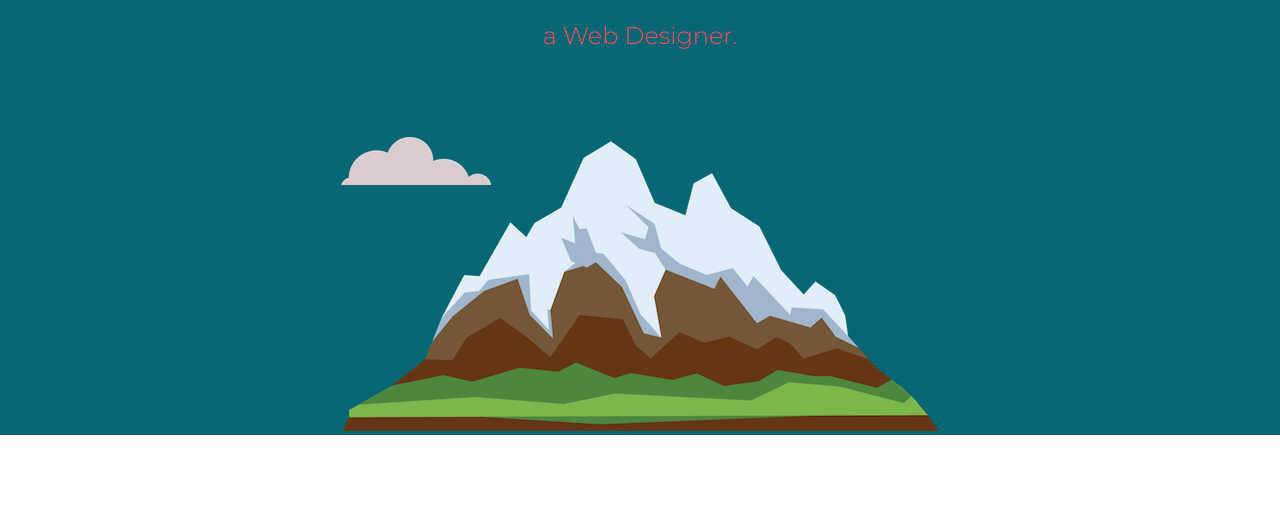
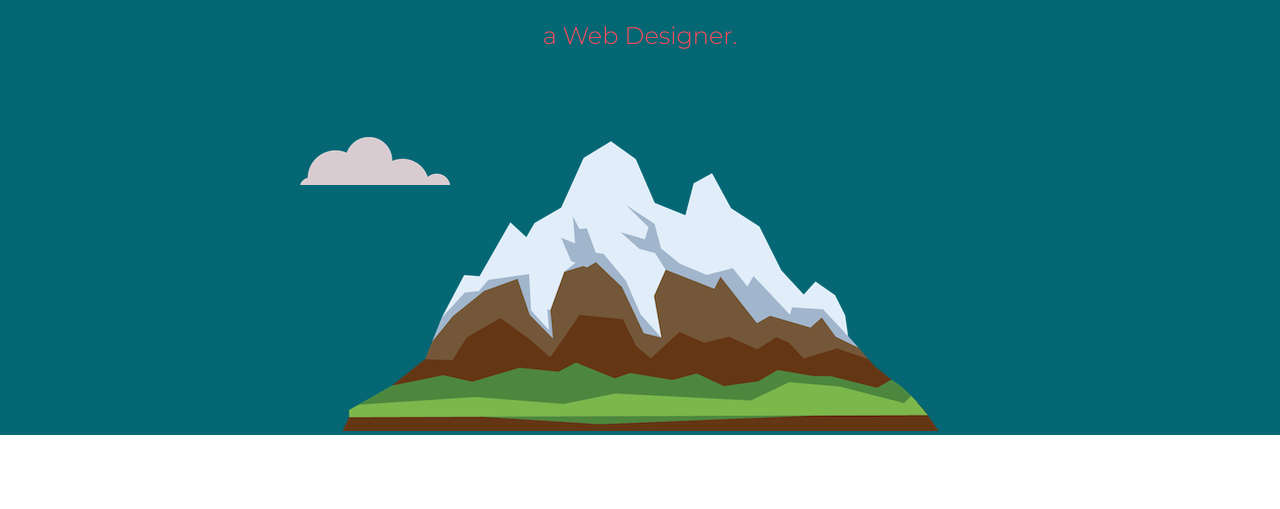
Before and after one commit to whygopal/My-website, a plain HTML site: page index.html in a window 1280 px wide. Shown: the part 291-800 px from the top of the page. Drawn offline with Linux system fonts and the light colour scheme.

Commit message:
Update styles.css

```diff
--- a/css/styles.css
+++ b/css/styles.css
@@ -79,6 +79,7 @@ a:hover{
 .bottom-cloud {
   position: absolute;
   bottom: 250px;
+  left: 300px;
 }
 
 .btn {
```
